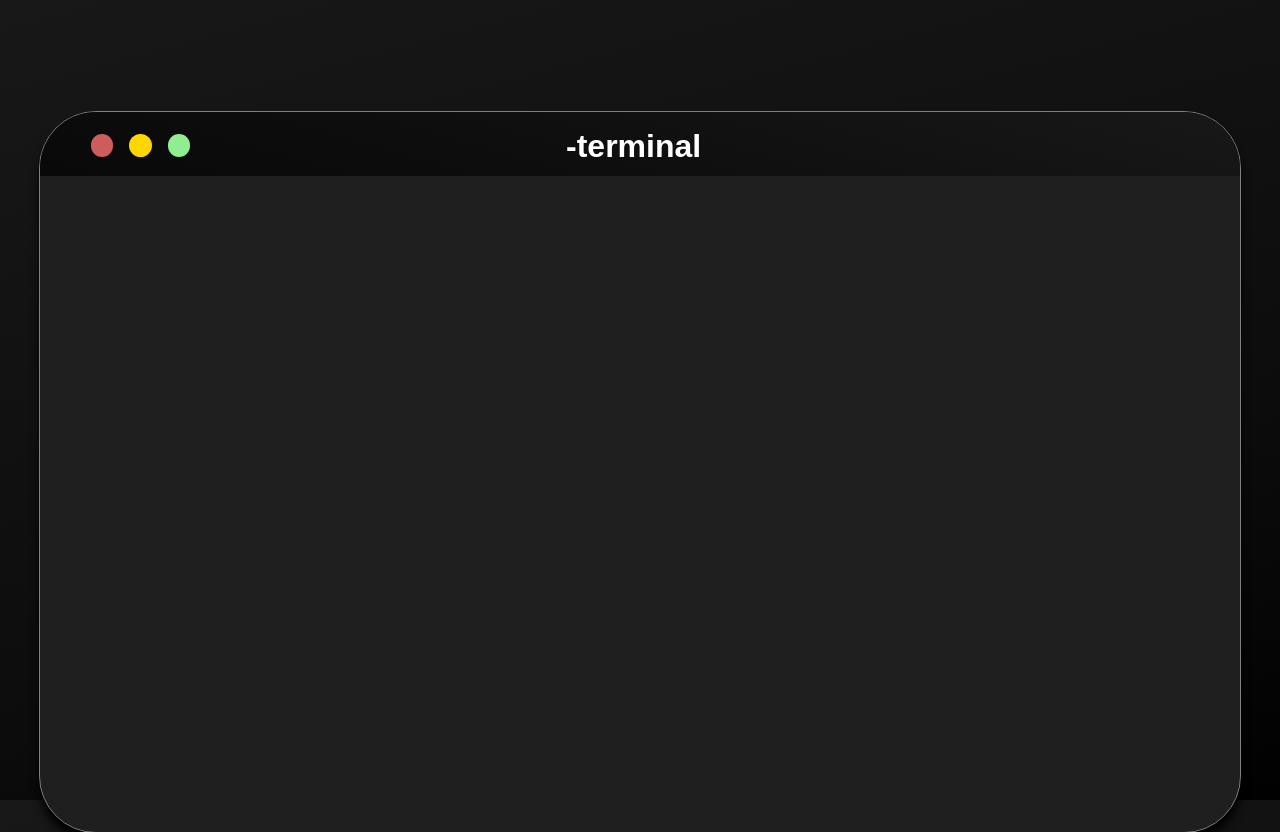
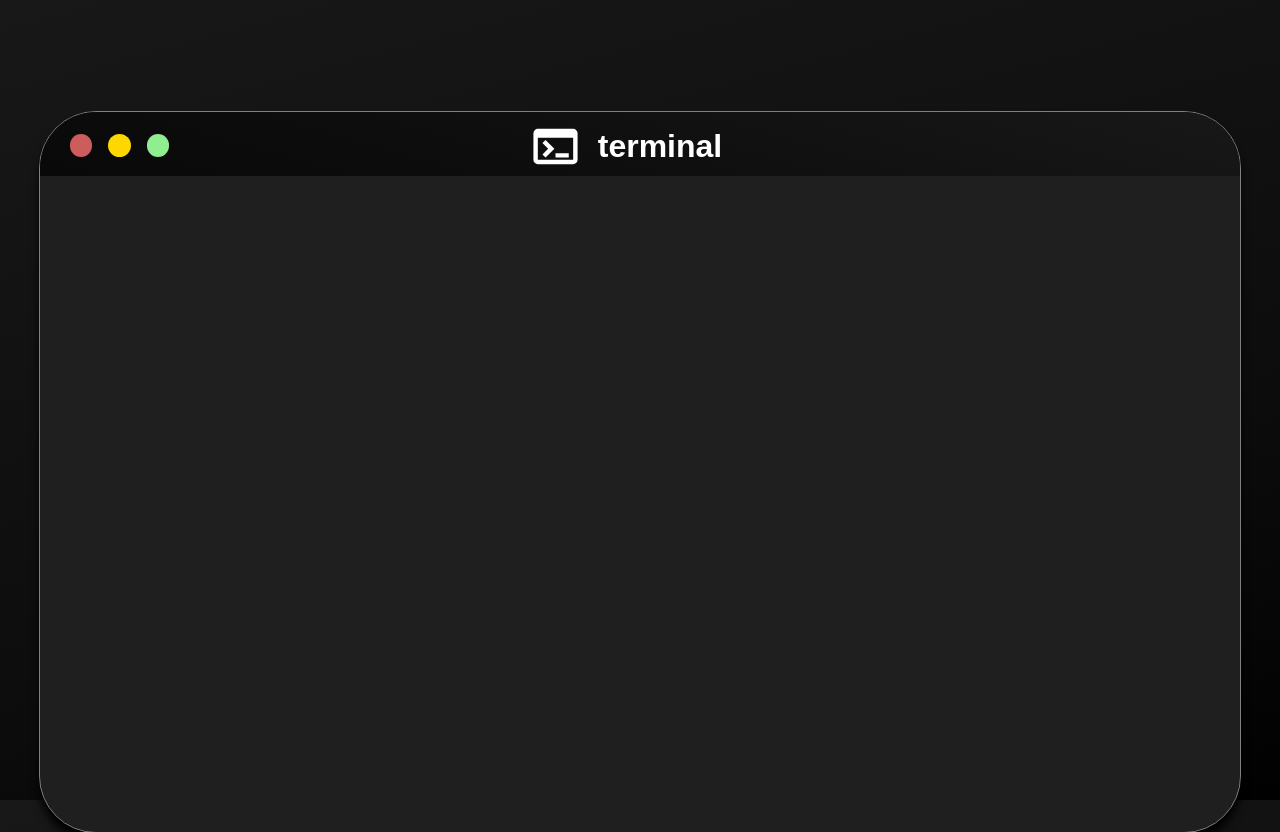
Before and after one commit to raphael-goetz/terminal-portfolio, a Next.js app: page / in a window 1280 px wide. Built offline with nearby package versions, Linux system fonts and the light colour scheme.

Commit message:
feat: implemented terminal svg

```diff
--- a/src/components/terminal/Terminal.tsx
+++ b/src/components/terminal/Terminal.tsx
@@ -1,5 +1,7 @@
 import React from "react";
+import terminal from "../assets/terminal.svg"
 import './Terminal.scss'
+import Image from "next/image";
 
 const Terminal: React.FC = () => {
     return (
@@ -12,7 +14,8 @@ const Terminal: React.FC = () => {
                        <p className={"terminal button yellow"}></p>
                        <p className={"terminal button green"}></p>
                    </div>
-                   <h1 className={"terminal text"}>-terminal</h1>
+                   <Image src={terminal} alt={"terminal"} className={"svg"}/>
+                   <h1 className={"terminal text"}> terminal</h1>
                </div>
            </div>
        </div>
```
